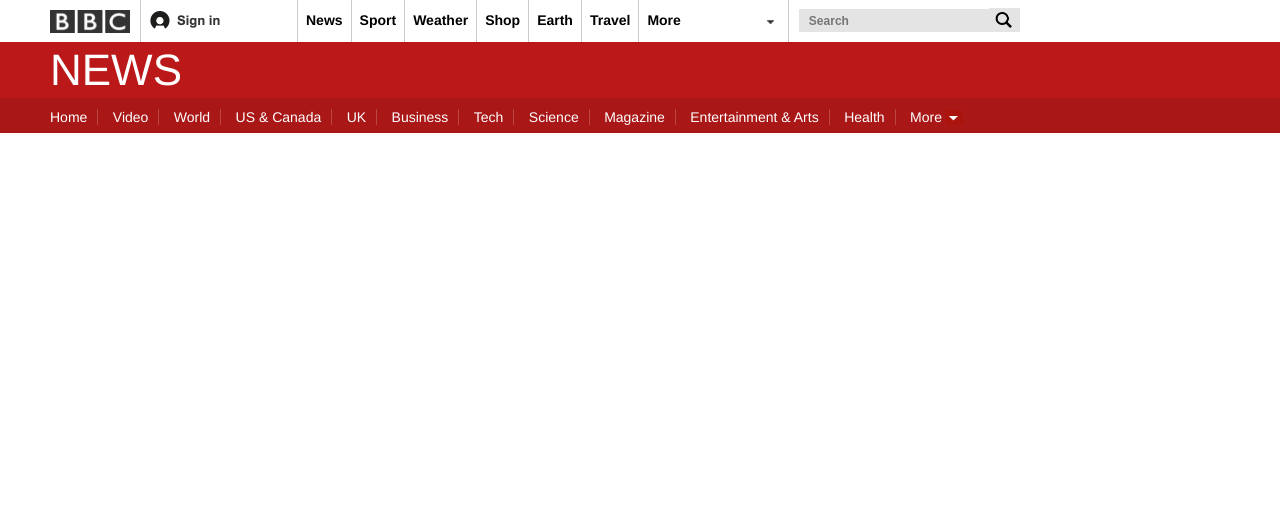
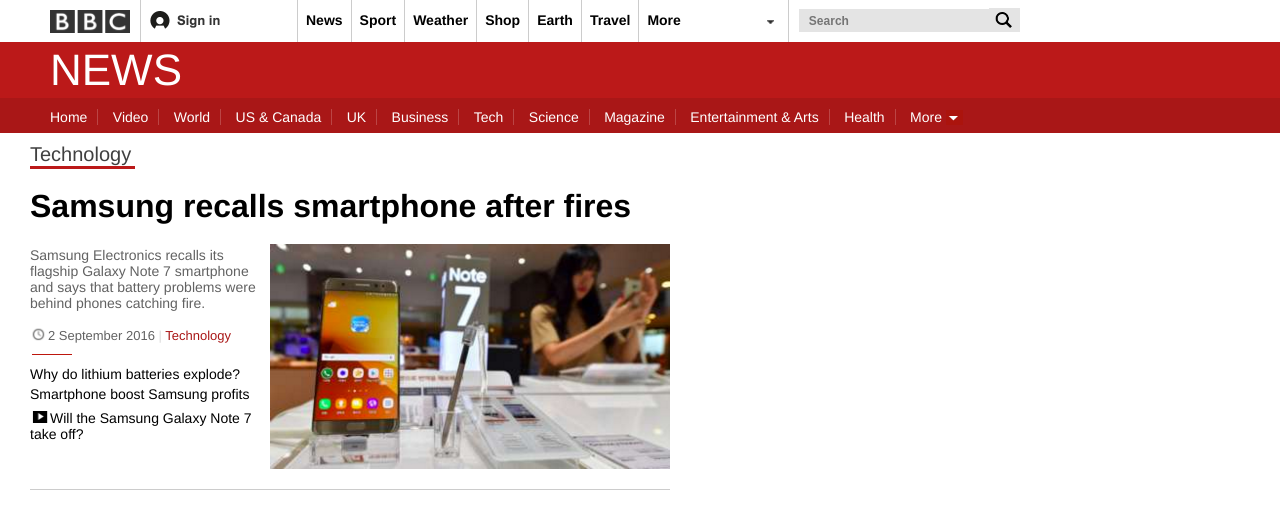
Before and after one commit to andrewzhou08/BBC-Clone, a plain HTML site: page index.html in a window 1280 px wide. Shown: the top 508 px of the page. Drawn offline with Linux system fonts and the light colour scheme.

Commit message:
Add main article section

```diff
--- a/index.html
+++ b/index.html
@@ -146,6 +146,60 @@
                 width: 1620px;
             }
 
+            #article-main {
+                border-bottom: 1px solid #CCCCCC;
+                padding-bottom: 20px;
+            }
+
+            #page-container {
+                width: 640px;
+                margin: 0 auto;
+                float: left;
+                margin-top: -30px;
+                margin-left: 30px;
+            }
+
+            h2 {
+                font-weight: normal;
+                margin-top: 40px;
+                font-size: 20px;
+                color: #404040;
+                border-bottom: 3px solid #BB1919;
+                width: 105px;
+            }
+
+            h3 a {
+                color: #626262;
+                font-size: 32px;
+            }
+
+            h3 a:hover {
+                color: #1167A8;
+            }
+
+            #article-summary {
+                color: #626262;
+                width: 240px;
+                font-size: 14px;
+                float:left;
+                margin-top: -10px;
+            }
+
+            #article-main-technology {
+                color:#A91717;
+            }
+
+            #article-main-technology:hover {
+                color: #186BAA;
+            }
+
+            .quick {
+                margin-top: -10px;
+            }
+
+            .quick-link:hover {
+                color: #186BAA;
+            }
         </style>
     </head>
 
@@ -213,6 +267,30 @@
                 <a href="" id="last">More</a>
                 <img src="sections-more.png" id="more-img"/>
             </div>
+
+            <div></div>
+
+            <div id="page-container">
+                <div id="article-main">
+                    <h2>Technology</h2>
+
+                    <h3><a href="">Samsung recalls smartphone after fires</a></h3>
+
+                    <div id="article-summary">
+                        <p>Samsung Electronics recalls its flagship Galaxy Note 7 smartphone and says that battery problems were behind phones catching fire.</p>
+
+                        <p style="margin-left:-3px;margin-top:-5px;font-size:13px;"><img src="article-main-timer.png" style="height:20px;position:relative;top:3px;"/>2 September 2016 <span style="color:#DCDCDC;">|</span> <a href="" id="article-main-technology">Technology</a></p>
+
+                        <img src="article-main-border.png" style="width:60px;margin-left: -7px;margin-top: -8px;"/>
+
+                        <p class="quick" style="margin-top: 5px;"><a href="" class="quick-link">Why do lithium batteries explode?</a></p>
+                        <p class="quick"><a href="" class="quick-link">Smartphone boost Samsung profits</a></p>
+                        <p class="quick"><a href="" class="quick-link"><img src="article-main-video.png" style="width:20px;position:relative;top:2px;"/>Will the Samsung Galaxy Note 7 take off?</a></p>
+                    </div>
+
+                    <img src="article-main-pic.png" style="width:400px;"/>
+                </div>
+            </div>
         </div>
 
     </body>
```
Also changed, not shown: article-main-border.png (added), article-main-pic.png (added), article-main-timer.png (added), article-main-video.png (added).
